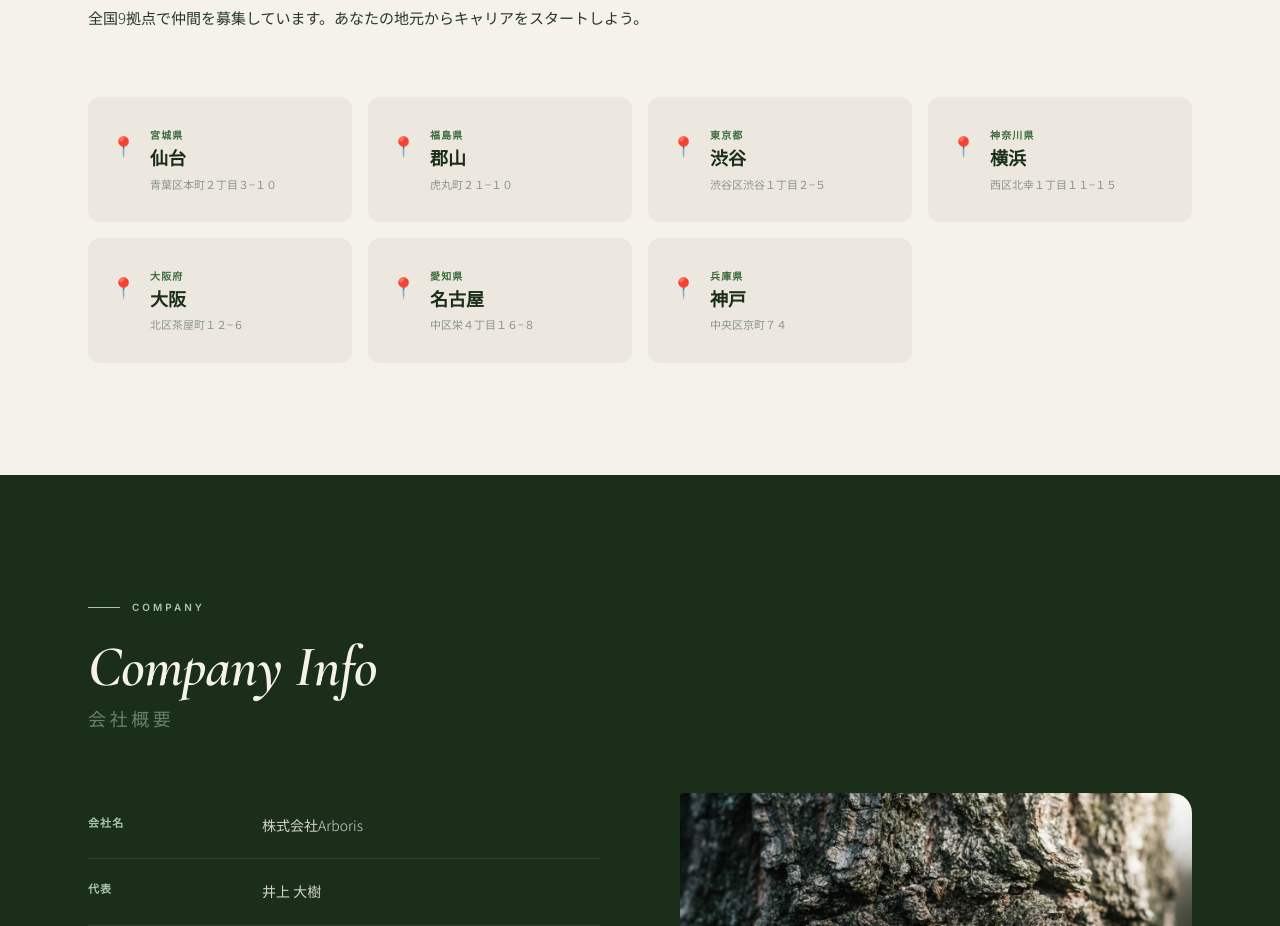
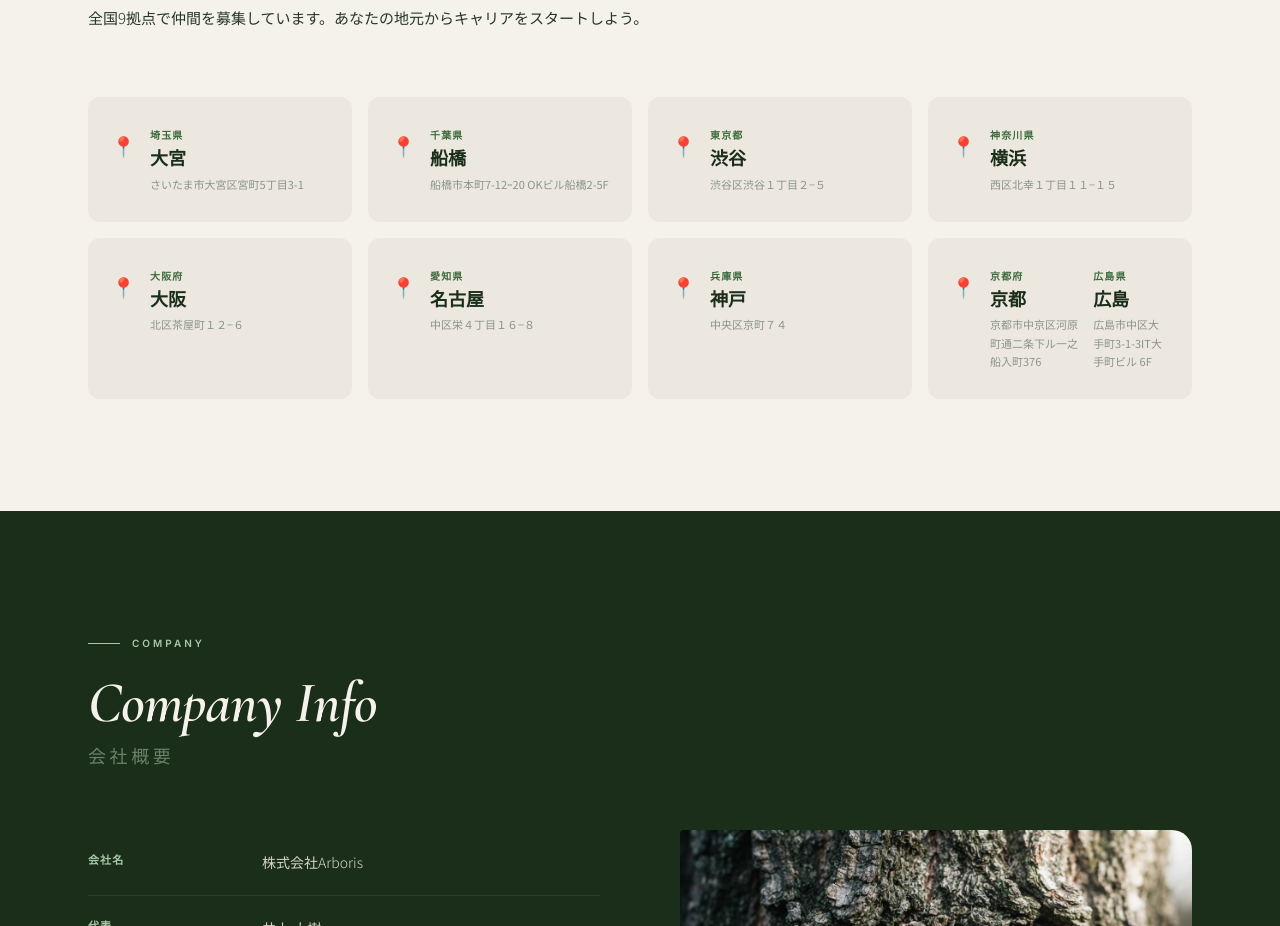
Before and after one commit to recruit-youth/arboris, a plain HTML site: page index.html in a window 1280 px wide. Shown: the part 3797-4723 px from the top of the page. Drawn offline with nearby package versions, Linux system fonts and the light colour scheme.

Commit message:
Update index.html

```diff
--- a/index.html
+++ b/index.html
@@ -1258,17 +1258,17 @@
         <div class="loc-card reveal">
           <div class="loc-pin" aria-hidden="true">📍</div>
           <div class="loc-body">
-            <p class="loc-pref">宮城県</p>
-            <p class="loc-city">仙台</p>
-            <p class="loc-addr">青葉区本町２丁目３−１０</p>
+            <p class="loc-pref">埼玉県</p>
+            <p class="loc-city">大宮</p>
+            <p class="loc-addr">さいたま市大宮区宮町5丁目3-1</p>
           </div>
         </div>
         <div class="loc-card reveal" style="transition-delay:.06s">
           <div class="loc-pin" aria-hidden="true">📍</div>
           <div class="loc-body">
-            <p class="loc-pref">福島県</p>
-            <p class="loc-city">郡山</p>
-            <p class="loc-addr">虎丸町２１−１０</p>
+            <p class="loc-pref">千葉県</p>
+            <p class="loc-city">船橋</p>
+            <p class="loc-addr">船橋市本町7-12ｰ20 OKビル船橋2-5F</p>
           </div>
         </div>
         <div class="loc-card reveal" style="transition-delay:.12s">
@@ -1309,6 +1309,19 @@
             <p class="loc-pref">兵庫県</p>
             <p class="loc-city">神戸</p>
             <p class="loc-addr">中央区京町７４</p>
+          </div>
+          </div>
+        <div class="loc-card reveal" style="transition-delay:.36s">
+          <div class="loc-pin" aria-hidden="true">📍</div>
+          <div class="loc-body">
+            <p class="loc-pref">京都府</p>
+            <p class="loc-city">京都</p>
+            <p class="loc-addr">京都市中京区河原町通二条下ル一之船入町376</p>
+          </div>
+          <div class="loc-body">
+            <p class="loc-pref">広島県</p>
+            <p class="loc-city">広島</p>
+            <p class="loc-addr">広島市中区大手町3-1-3IT大手町ビル 6F</p>
           </div>
         </div>
       </div>
```
